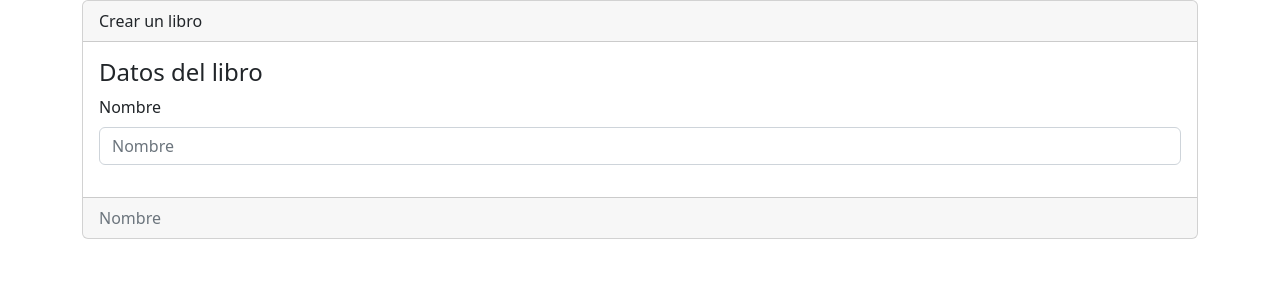
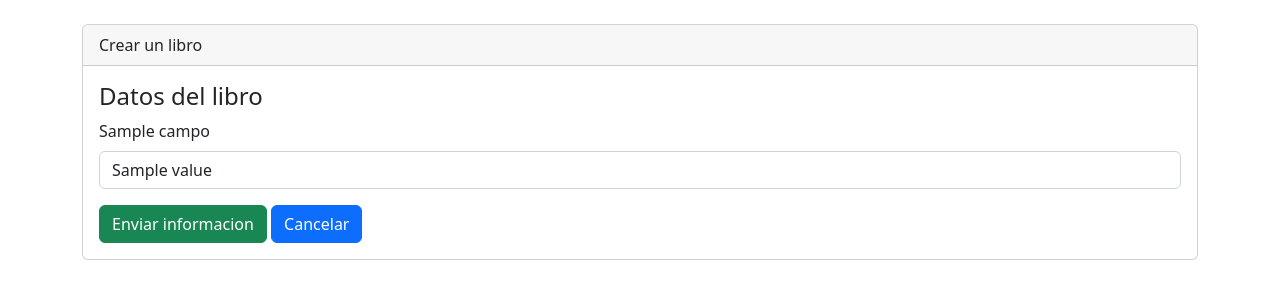
Before and after one commit to edisongaleano007/CRUD-Python, a Django app: template sistema/sistema/libreria/templates/libros/crear.html in a window 1280 px wide. Shown: the part 56-356 px from the top of the page. Run offline with Django 3.2, Linux system fonts and the light colour scheme; the template is opened without the code that fills it: most values are stand-ins (such as "Sample title", 1, 10 or a date in 2020).

Commit message:
se agrega el proyecto

```diff
--- a/sistema/sistema/libreria/templates/base.html
+++ b/sistema/sistema/libreria/templates/base.html
@@ -26,6 +26,7 @@
     <div class="container">
         <div class="row">
             <div class="col-12">
+              <br/>
                 {% block contenido %}  {% endblock %}
             </div>
         </div>
--- a/sistema/sistema/libreria/templates/libros/crear.html
+++ b/sistema/sistema/libreria/templates/libros/crear.html
@@ -14,9 +14,7 @@
         {% include 'libros/form.html' %}
 
     </div>
-    <div class="card-footer text-muted">
-        Nombre
-    </div>
+
 </div>
 
 
--- a/sistema/sistema/libreria/templates/libros/form.html
+++ b/sistema/sistema/libreria/templates/libros/form.html
@@ -1,11 +1,29 @@
 <form encrype="multipart/form-data" method="post">
 
+  {% csrf_token %}
+  {% for campo in formulario %}
+
     <div class="mb-3">
-        <label for="" class="form-label">Nombre</label>
+        <label for="" class="form-label">{{ campo.label }}</label>
 
-        <input type="text"
-        class="form-control" name="" id="" aria-describedby="helpId" placeholder="Nombre">
+        {% if campo.field.widget.input_type == 'file' and campo.value %}
+        <br/>
+        <img src="{{MEDIA_URL}}/imagenes/{{campo.value}}" width="100" alt="" srcset="">
+        {% endif %}
+
+        <input type="{{ campo.field.widget.input_type }}"
+        class="form-control"
+        name="{{campo.name}}"
+        id=""
+        aria-describedby="helpId"
+        placeholder="{{campo.label}}"
+        value="{{ campo.value | default:'' }}"
+        />
 
     </div>
+    <div class="col-12 help-text">{{campo.errors}}</div>
+  {% endfor %}
 
+  <input name="" id="" class="btn btn-success" type="submit" value="Enviar informacion">
+  <a name="" id="" class="btn btn-primary" href="{% url 'libros' %}" role="button">Cancelar</a>
 </form>
--- a/sistema/sistema/sistema/settings.py
+++ b/sistema/sistema/sistema/settings.py
@@ -11,6 +11,7 @@ https://docs.djangoproject.com/en/3.2/ref/settings/
 """
 
 from pathlib import Path
+import os
 
 # Build paths inside the project like this: BASE_DIR / 'subdir'.
 BASE_DIR = Path(__file__).resolve().parent.parent
@@ -127,4 +128,8 @@ STATIC_URL = '/static/'
 # Default primary key field type
 # https://docs.djangoproject.com/en/3.2/ref/settings/#default-auto-field
 
+MEDIA_ROOT = os.path.join(BASE_DIR, '')
+MEDIA_URL = '/imagenes/'
+
+
 DEFAULT_AUTO_FIELD = 'django.db.models.BigAutoField'
```
Also changed, not shown: sistema/sistema/libreria/forms.py (added, +8 -0 lines), sistema/sistema/libreria/models.py (+8 -0 lines), sistema/sistema/libreria/templates/libros/index.html (+15 -7 lines), sistema/sistema/libreria/urls.py (+6 -1 lines), sistema/sistema/libreria/views.py (+23 -5 lines), sistema/sistema/imagenes/codigo_limpio.jpg (added), sistema/sistema/imagenes/de0aPython.jpg (added), sistema/sistema/imagenes/principito.jpg (deleted).
